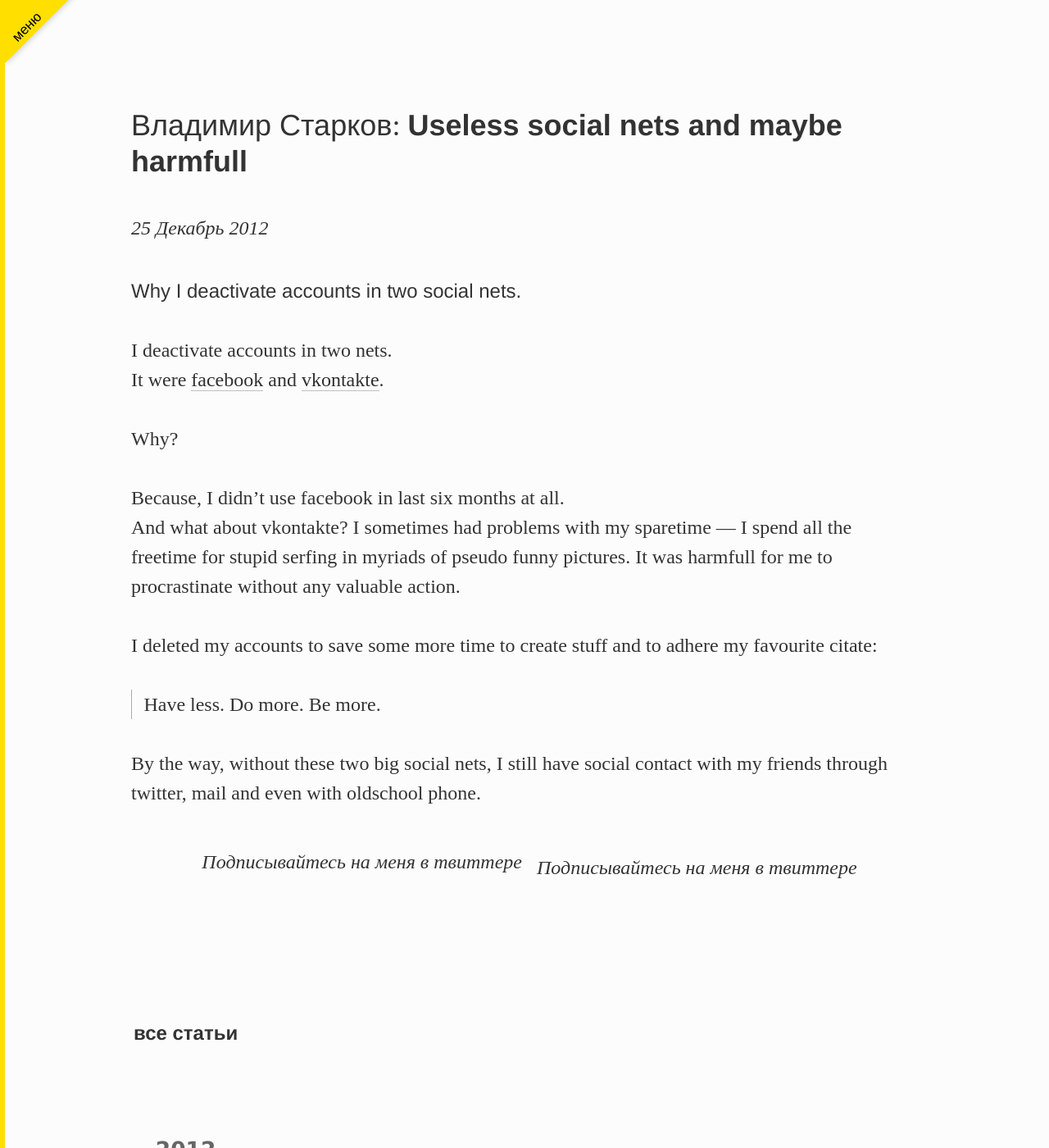
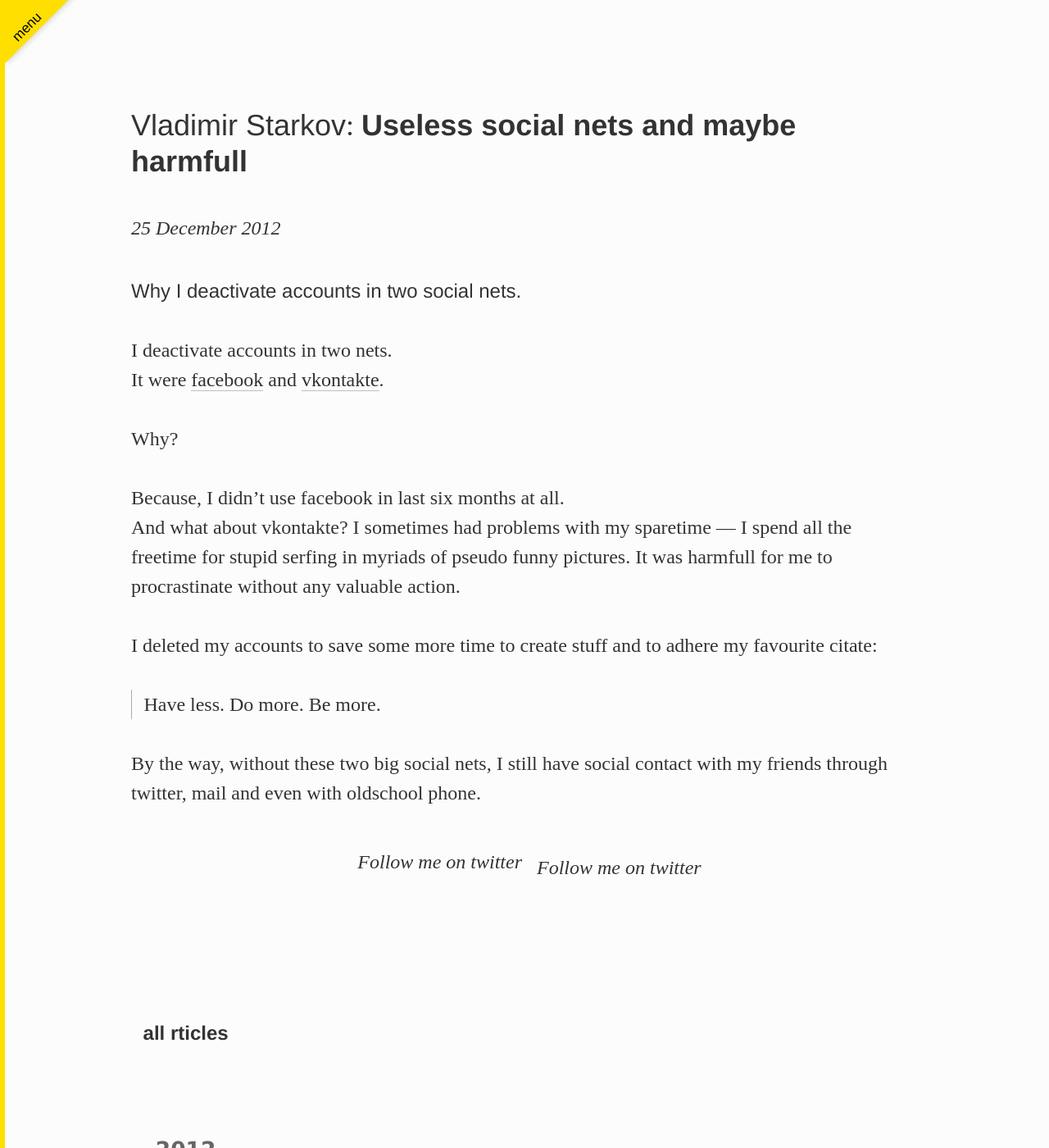
Before and after one commit to iamstarkov/vstarkov.com, a Jekyll site: the page built from index.html, in a window 1280 px wide and 1400 px high. Shown: the whole window at 82% size. Built offline with Jekyll 4.4.1, drawn with Linux system fonts in a browser that asks for light colours; comment, search, counter and statistics services are not loaded; part of the change alters nothing that is shown.

```diff
--- a/_config.yml
+++ b/_config.yml
@@ -1,4 +1,4 @@
-locale:         'ru'
+locale:         'en'
 permalink:      /:title/
 
 safe:           false
```
